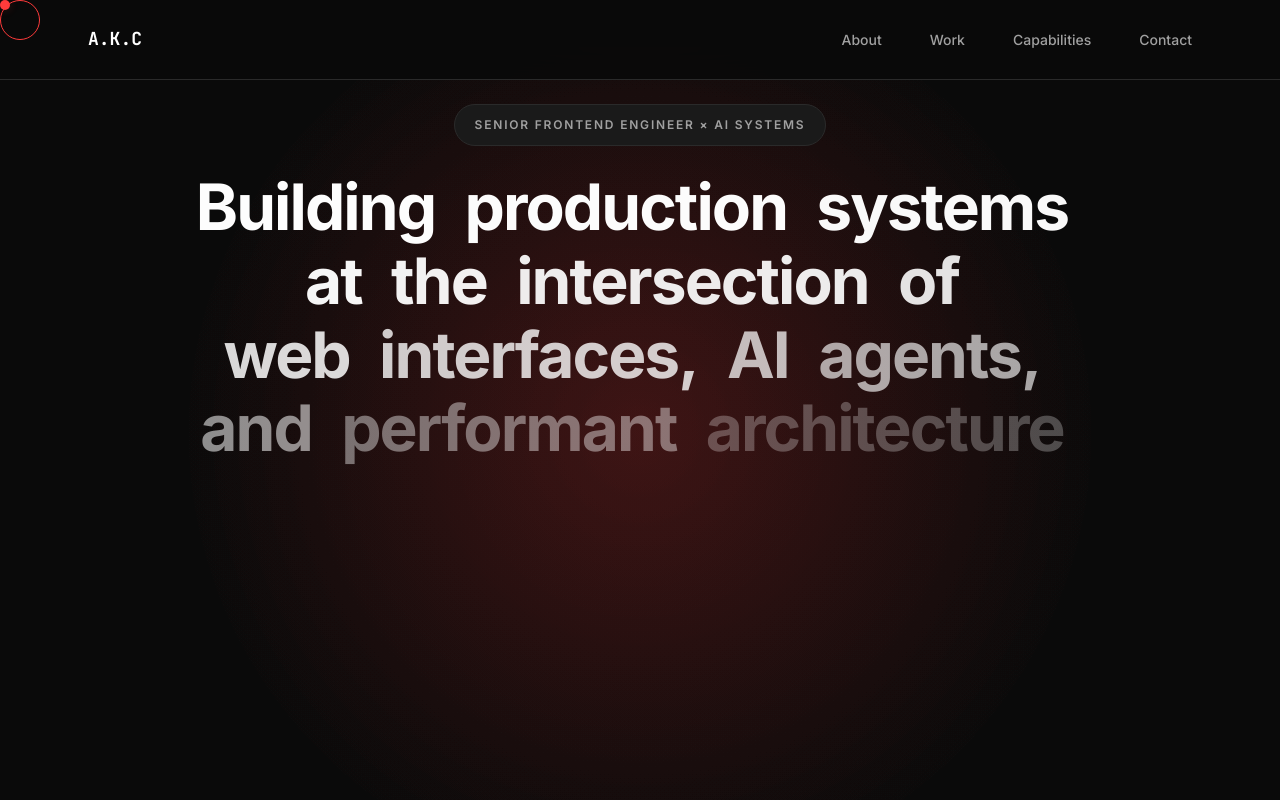
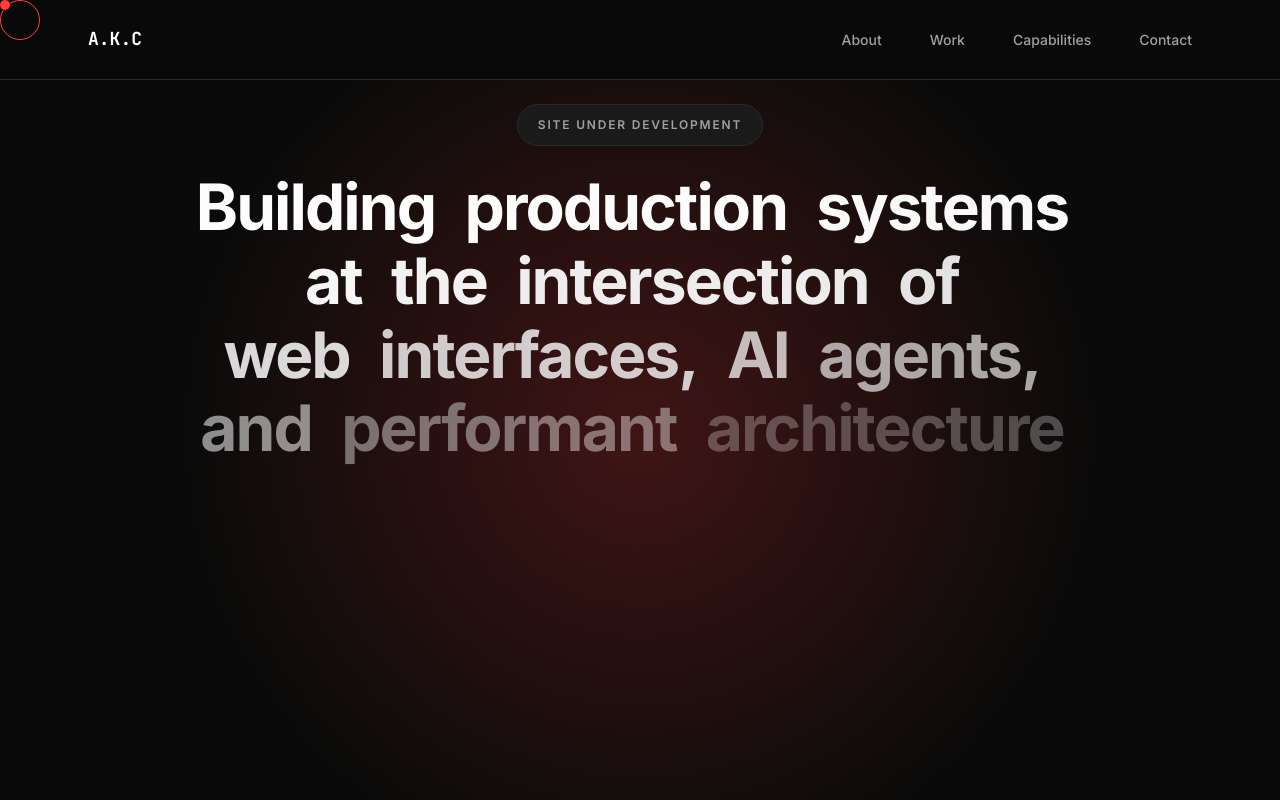
Before and after one commit to AEX-WEX/Portfolio, a plain HTML site: page index.html in a window 1280 px wide. Shown: the top 800 px of the page. Drawn offline with nearby package versions, Linux system fonts and the light colour scheme.

Commit message:
1st Version Deployed

```diff
--- a/index.html
+++ b/index.html
@@ -88,7 +88,8 @@
 
         <div class="container">
             <div class="hero-content">
-                <span class="hero-label">Senior Frontend Engineer × AI Systems</span>
+                <!-- <span class="hero-label">Senior Frontend Engineer × AI Systems</span> -->
+                 <span class="hero-label">Site Under Development</span>
 
                 <h1 class="hero-title">
                     <span class="line">
```
